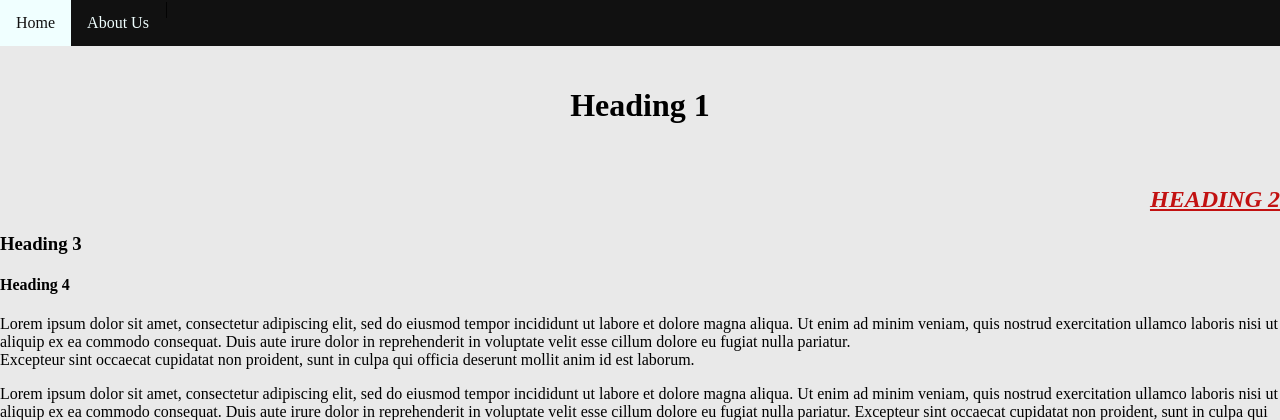
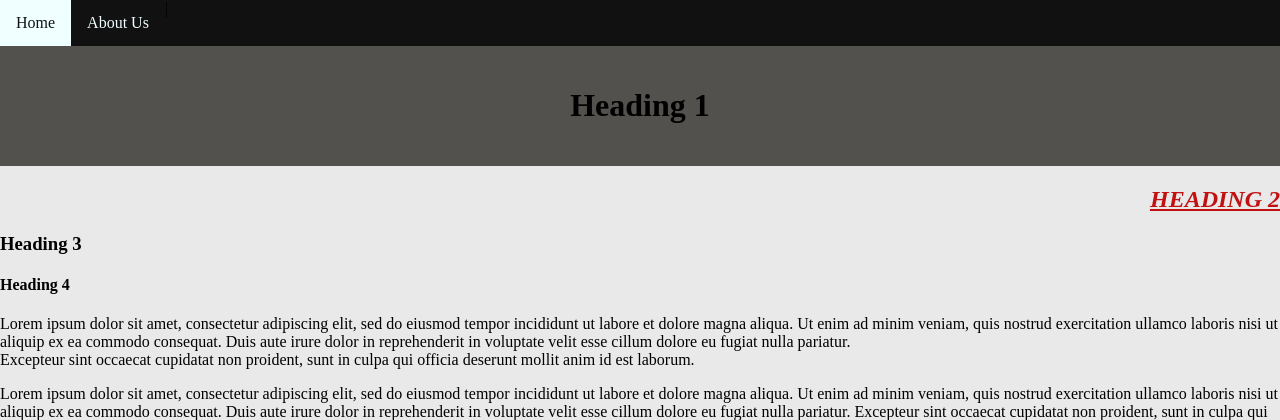
Before and after one commit to keith-oruo/project2, a PHP site: page / in a window 1280 px wide. Shown: the top 420 px of the page. Run offline with PHP 8.4, Linux system fonts and the light colour scheme.

Commit message:
Updated the styles

```diff
--- a/css/WebsiteStyles.css
+++ b/css/WebsiteStyles.css
@@ -25,7 +25,7 @@ ul{
         text-align: right;
     }
 .banner{
-    background-color: rgb(83.81.78);
+    background-color:grey;
     padding: 20px;
     text-align: center;
     }
@@ -45,7 +45,7 @@ ul{
     padding: 15px;
     }
 .footer{
-    background-color: rgb(83.81.78);
+    background-color: grey;
     padding: 20px;
     text-align: center;
     }
--- a/css/style.css
+++ b/css/style.css
@@ -23,7 +23,7 @@ overflow: hidden;
     text-align: right;
 }
 .banner{
-background-color: rgb(83.81.78);
+background-color:rgb(83, 81, 78);
 padding: 20px;
 text-align: center;
 }
```
